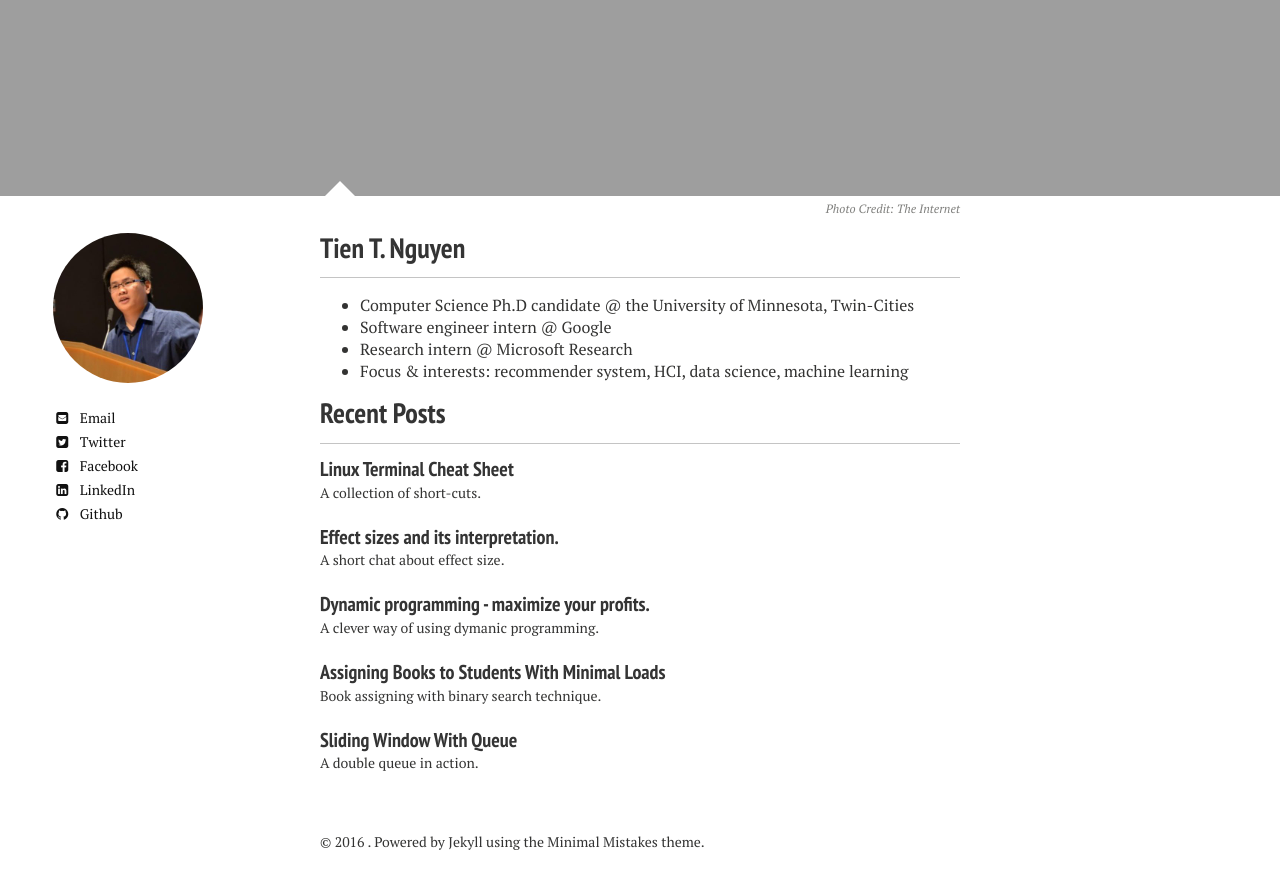
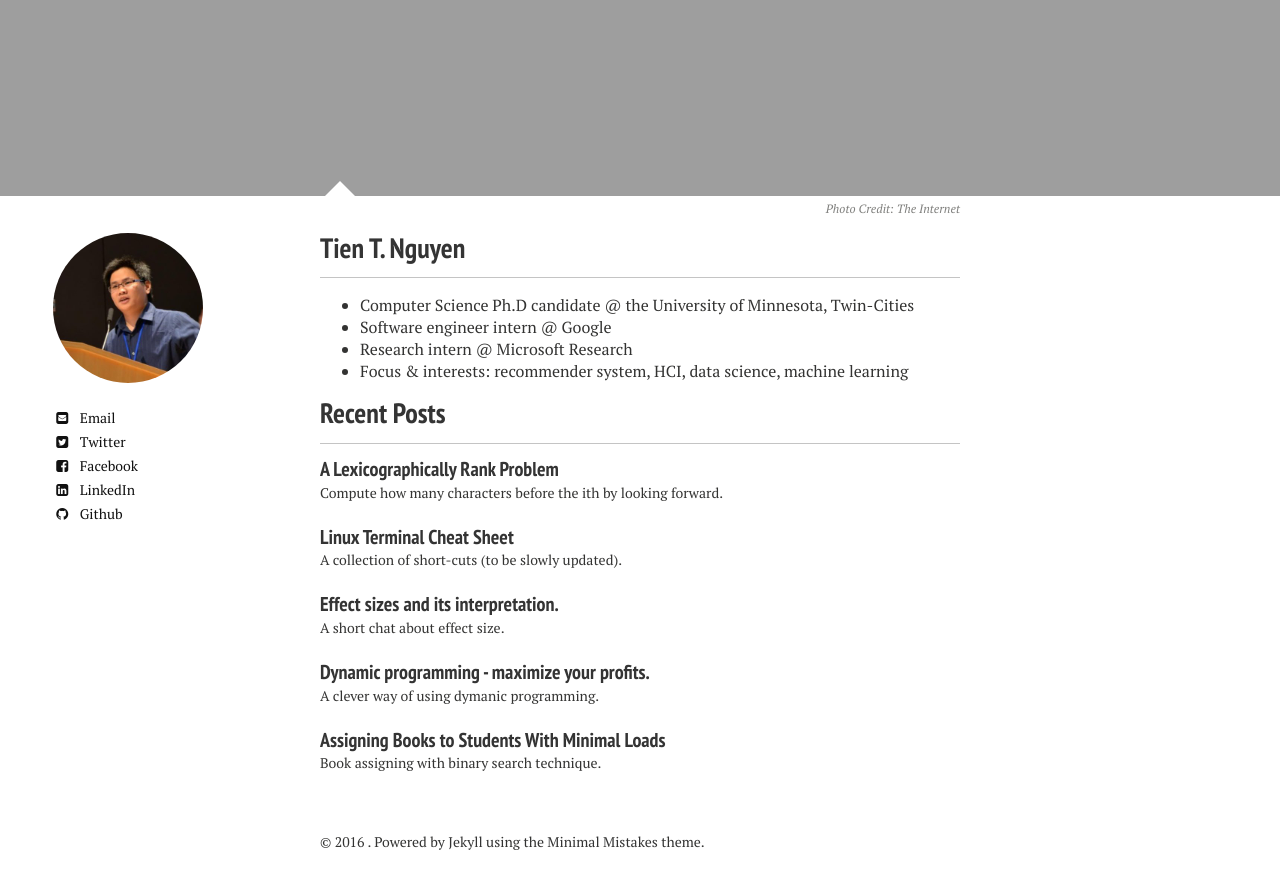
Before and after one commit to tien-nguyen/tien-nguyen.github.io, a Jekyll site: the page built from index.md, in a window 1280 px wide and 900 px high, scrolled down 848 px. Shown: the top 889 px of the window. Built offline with Jekyll 4.4.1, drawn with Linux system fonts in a browser that asks for light colours; nearby versions of some CDN libraries; part of the change alters nothing that is shown.

Commit message:
adding the rank problems into the list

```diff
--- /dev/null
+++ b/_posts/algos/math/2016-01-30-a-lexicographically-rank-problem.md
@@ -0,0 +1,62 @@
+---
+layout: post
+title: A Lexicographically Rank Problem
+modified:
+categories: algos/math
+excerpt: "Compute how many characters before the ith by looking forward."
+tags: [algo, math]
+image:
+  feature:
+date: 2016-01-30T23:24:03-08:00
+---
+
+You are given a string, you have to return the rank of the string amongst its permutation sorted lexicographically.
+For example: with a string as "acb", all the lexicographically permutations are:
+
+	- abc
+	- acb
+	- bac
+	- bca
+	- cab
+	- cba
+
+Thus if you are given bca, the returned result is 4.
+
+### The Analysis
+
+Let the length of the given string be n, and the first character of the string be a character c, then the rank must be at least m*(n-1) where m is the number of characters lexicographically before c and n - 1 is the number of characters left.
+
+Then we move on to process the second character (say b), and apply the same procedure. We note that m now is the number of characters that are not before b in the given string and lexicographically before b, and that n now is n - 1.
+
+We keep applying this procedure for each character until the end of the string.
+The sum of all the computed rank is the final answer.
+
+**Note:** The below code does not handle overflow. It is to show how the implementation looks like.
+
+{% highlight java %}
+public int findRank(String s) {
+
+	int rank = 0;
+	for(int i = 0; i < s.length(); i++) {
+		char[] chars = s.substring(i, s.length()).toCharArray();
+		Arrays.sort(chars);
+
+		// This part shows the clever of implementation to compute
+		// the number of elements before i.
+		int numBeforeI = 0;
+		for(; numBeforeI < chars.length; numBeforeI++) {
+			if (chars[numBeforeI] == s.charAt(i)) {
+				break;
+			}
+		}
+
+		int numLeft = s.length() - i - 1;
+		rank += numBeforeI*numLeft;
+
+	}
+
+	// rank is the number of element before it so we have to
+	// add 1 to get its rank.
+	return rank + 1; //
+}
+{% endhighlight %}
--- a/_posts/tech/2016-01-28-linux-terminal-cheat-sheet.md
+++ b/_posts/tech/2016-01-28-linux-terminal-cheat-sheet.md
@@ -3,7 +3,7 @@ layout: post
 title: Linux Terminal Cheat Sheet
 modified:
 categories:
-excerpt: "A collection of short-cuts."
+excerpt: "A collection of short-cuts (to be slowly updated)."
 tags: [linux, terminal, cheat sheet]
 image:
   feature:
```
